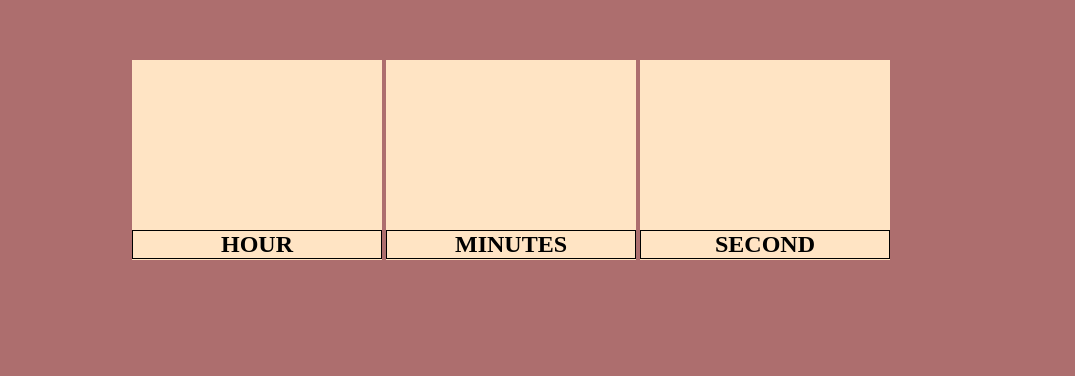
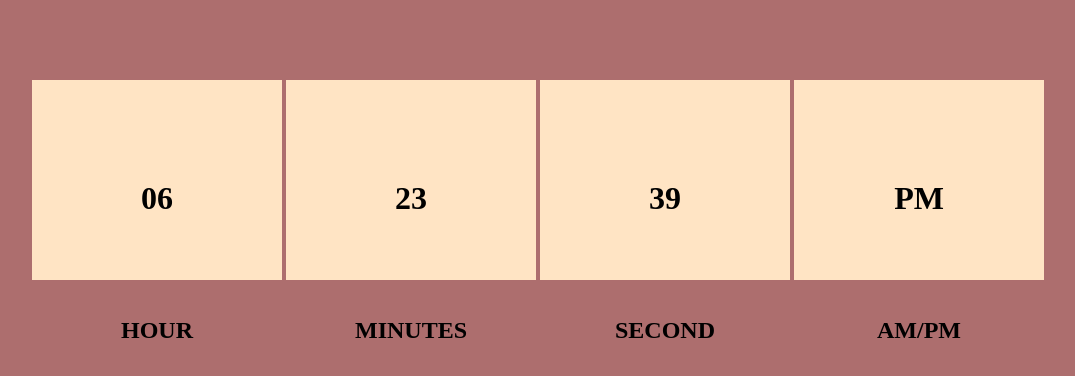
Before and after one commit to Arbazkhanark/Dynamic-clock, a plain HTML site: page index.html in a window 1280 px wide. Shown: the part 240-616 px from the top of the page, without its empty margins (118-1193 px from the left). Drawn offline with Linux system fonts and the light colour scheme.

Commit message:
Digital clock Ready

```diff
--- a/index.html
+++ b/index.html
@@ -9,14 +9,21 @@
 </head>
 <body>
     <div class="container">
-        <div class="hr tym">
+        <div class="tym">
+            <h1 id="hr">00</h1>
             <h2>HOUR</h2>
         </div>
-        <div class="min tym">
+        <div class="tym">
+            <h1 id="min">00</h1>
             <h2>MINUTES</h2>
         </div>
-        <div class="sec tym">
+        <div class="tym">
+            <h1 id="sec">00</h1>
             <h2>SECOND</h2>
+        </div>
+        <div class="tym">
+            <h1 id="amPm">AM</h1>
+            <h2>AM/PM</h2>
         </div>
     </div>
 
--- a/script.js
+++ b/script.js
@@ -1 +1,34 @@
 'use strict'
+
+setInterval(() => {
+    const clock=new Date();
+
+    var hour=document.getElementById("hr");
+    var min=document.getElementById("min");
+    var sec=document.getElementById("sec");
+    var ampm=document.getElementById("amPm");
+
+    var h=clock.getHours();
+    var m=clock.getMinutes();
+    var s=clock.getSeconds();
+    var am=h >=12 ? "PM":"AM";
+
+
+    // convert 24hr clock to 12hr Clock...
+    if (h>12){
+        h=h-12;
+    }
+
+    //Add zero Before Single Digit number...
+    h= (h < 10) ?"0"+h:h;
+    m= (m < 10) ?"0"+m:m;
+    s= (s < 10) ?"0"+s:s;
+
+
+    hour.innerHTML=h;
+    min.innerHTML=m;
+    sec.innerHTML=s;
+    ampm.innerHTML=am;
+
+
+});
--- a/style.css
+++ b/style.css
@@ -3,6 +3,10 @@
 }
 body{
     background-color: rgb(173, 110, 110);
+}
+.container{
+    height: 700px;
+    margin: 20px;
 }
 
 .tym{
@@ -12,11 +16,10 @@ body{
     display: inline-block;
     position: relative;
     top: 300px;
-    left: 250px;
+    left: 130px;
+    text-align: center;
 }
-h2{
-    text-align: center;
-    position: relative;
-    top: 170px;
-    border: 1px solid black;
+h1{
+    margin-top:100px;
+    margin-bottom: 100px;
 }
```
